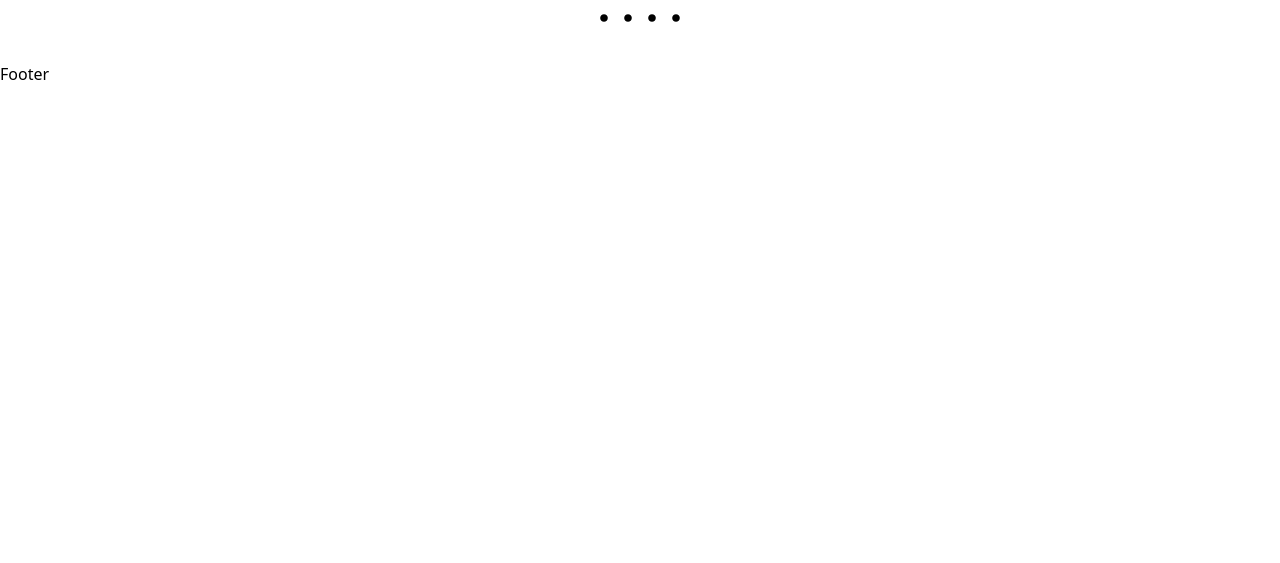
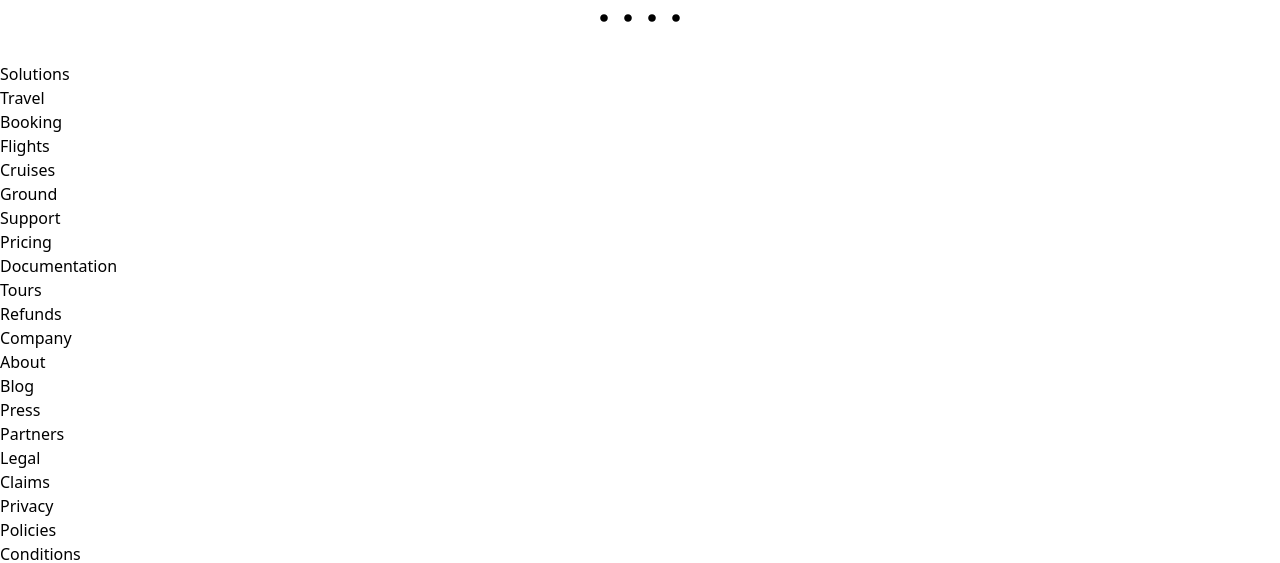
Before and after one commit to ludiemert/react-tailwindcss, a React (Create React App) app: page / in a window 1280 px wide. Shown: the part 3046-3609 px from the top of the page. Before the commit the page ends 3132 px from the top, so only its background shows below. Built offline with nearby package versions, Linux system fonts and the light colour scheme.

Commit message:
feat: modify footer component the project

```diff
--- a/src/components/Footer.jsx
+++ b/src/components/Footer.jsx
@@ -1,5 +1,49 @@
+import React from "react";
+import { FaFacebook, FaInstagram, FaTwitter } from "react-icons/fa";
+import { TiSocialPinterest } from "react-icons/ti";
+
 export default function Footer() {
   return (
-    <div>Footer</div>
-  )
+    <div>
+      <div>
+        <div>
+          <h6>Solutions</h6>
+          <ul>
+            <li>Travel</li>
+            <li>Booking</li>
+            <li>Flights</li>
+            <li>Cruises</li>
+            <li>Ground</li>
+          </ul>
+        </div>
+        <div>
+          <h6>Support</h6>
+          <ul>
+            <li>Pricing</li>
+            <li>Documentation</li>
+            <li>Tours</li>
+            <li>Refunds</li>
+          </ul>
+        </div>
+        <div>
+          <h6>Company</h6>
+          <ul>
+            <li>About</li>
+            <li>Blog</li>
+            <li>Press</li>
+            <li>Partners</li>
+          </ul>
+        </div>
+        <div>
+          <h6>Legal</h6>
+          <ul>
+            <li>Claims</li>
+            <li>Privacy</li>
+            <li>Policies</li>
+            <li>Conditions</li>
+          </ul>
+        </div>
+      </div>
+    </div>
+  );
 }
```
